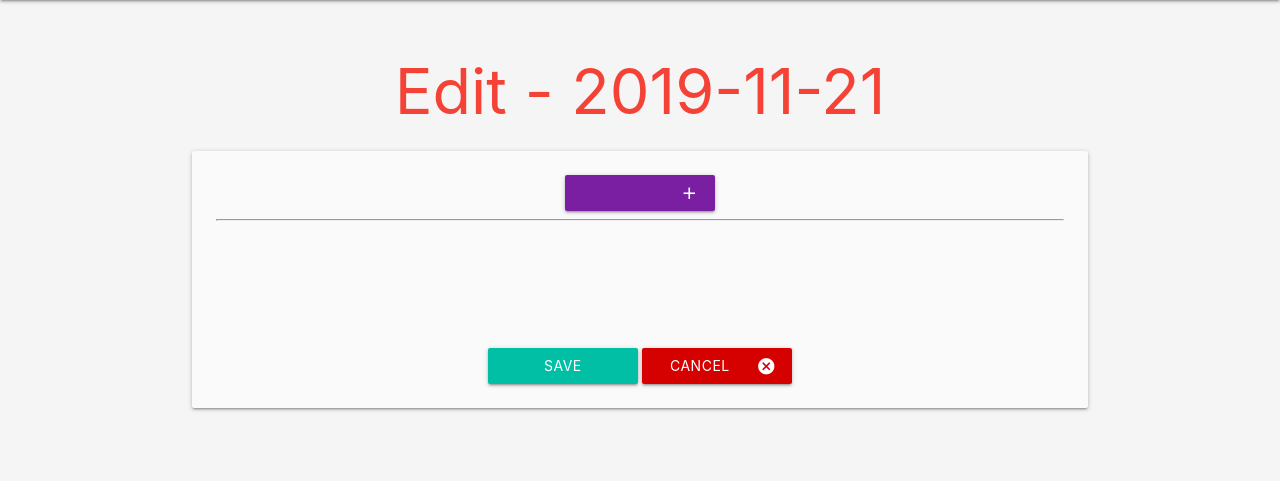
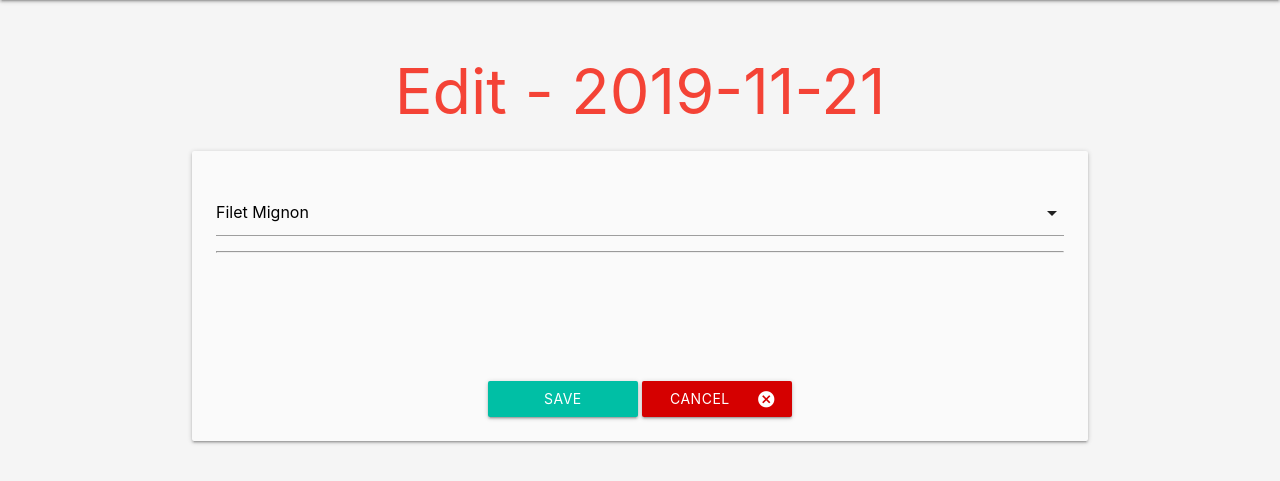
Before and after one commit to ChaseClark/meal-planner, a PHP site: page /edit.php?meals_id=1 in a window 1280 px wide. Shown: the part 64-545 px from the top of the page. Run offline with PHP 8.4, Linux system fonts and the light colour scheme; a user stored in the database is signed in; data comes from the database, SQL or seed files in the repository; some libraries are stand-ins or nearby versions.

Commit message:
Allow edit form to load selections from db

```diff
--- a/edit.php
+++ b/edit.php
@@ -69,22 +69,34 @@
 <hr>';
 }
 
-function loadSavedSection($meal_name){
+function loadSavedSection($meal_name, $r_id){
   global $db;
   // get all preset recipes
   $q1 = "SELECT * FROM recipe WHERE is_custom = '0'";
   $r1 = mysqli_query($db,$q1);
   $n1 = mysqli_num_rows($r1);
 
+  $t_query = "SELECT * FROM recipe WHERE recipe_id = '{$r_id}'";
+  $t_result = mysqli_query($db,$t_query);
+  $t_num = mysqli_num_rows($t_result);
+
+  // removed initial hide js from ddl and added it to btn
   echo '<div id="'.$meal_name.'" class="meal-selection">
-  <a id="btn'.$meal_name.'" class="waves-effect waves-light btn uniform-btn-width purple darken-2"><i class="material-icons right">add</i>'.$meal_name.'</a>
-  <div id="ddl'.$meal_name.'" class="input-field initial-hide">
+  <a id="btn'.$meal_name.'" class=" initial-hide waves-effect waves-light btn uniform-btn-width purple darken-2"><i class="material-icons right">add</i>'.$meal_name.'</a>
+  <div id="ddl'.$meal_name.'" class="input-field">
     <select name="select'.$meal_name.'">
       <option value="0">None</option>
       <option value="?">Custom Recipe</option>';
       if($n1 > 0) {
         while ($row1 = mysqli_fetch_array($r1, MYSQLI_ASSOC)) {
-          echo '<option value="'.$row1['recipe_id'].'">'.$row1['name'].'</option>';
+          // check if selected
+          if($row1['recipe_id']==$r_id)
+          {
+            echo '<option value="'.$row1['recipe_id'].'" selected>'.$row1['name'].'</option>';
+          }
+          else {
+            echo '<option value="'.$row1['recipe_id'].'">'.$row1['name'].'</option>';
+          }
         }
       }
     echo '</select>
@@ -158,7 +170,7 @@
             }
             else {
               // load the current recipe id in dropdown or custom format
-              loadSavedSection('Breakfast');
+              loadSavedSection('Breakfast',$row['breakfast_id']);
             }
           }
       }else {
--- a/home.php
+++ b/home.php
@@ -29,8 +29,8 @@
             <h1 class="center red-text text-darken-1">Weekly Schedule</h1>
             <br>
             <!-- <h5>Select A Date To Add New Entry</h5>
-            <input id="date" type="text" class="datepicker center">
-            <h5>< Swipe to change day ></h5> -->
+            <input id="date" type="text" class="datepicker center"> -->
+            <h5>< Swipe to change day ></h5>
             <div class="carousel carousel-slider center meals-carousel">
                 <?php
                     $sql = "SELECT * FROM meals WHERE user_id = '$user_id' ORDER BY 'date'";
```
